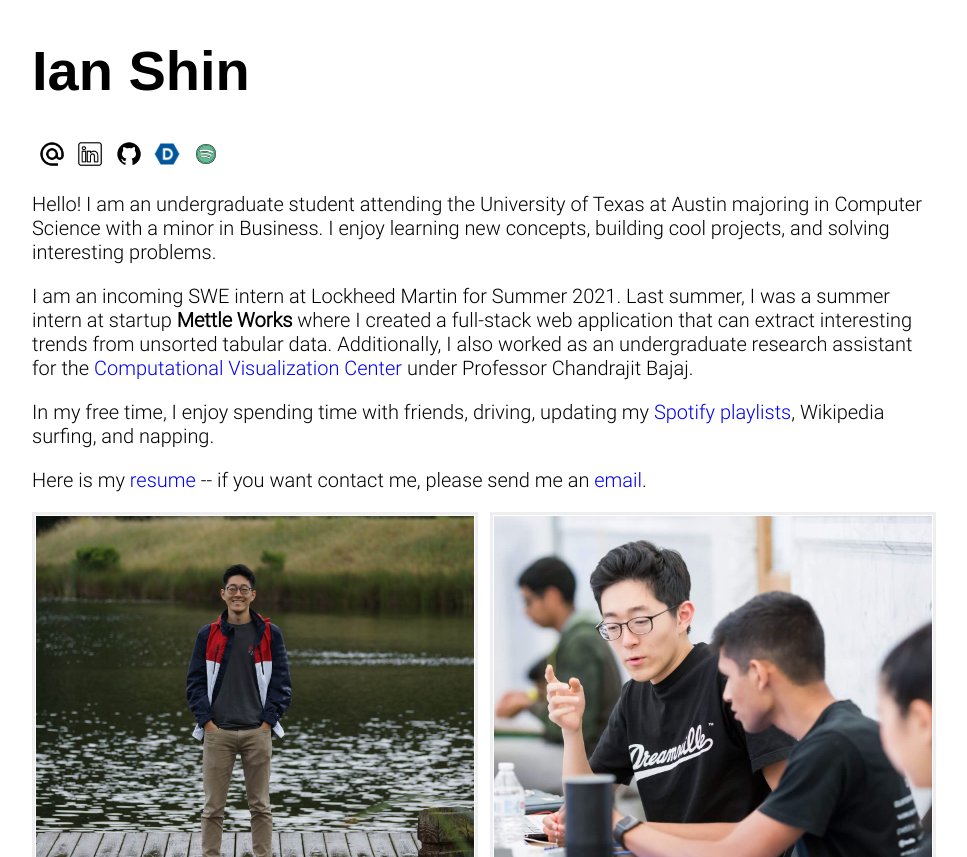
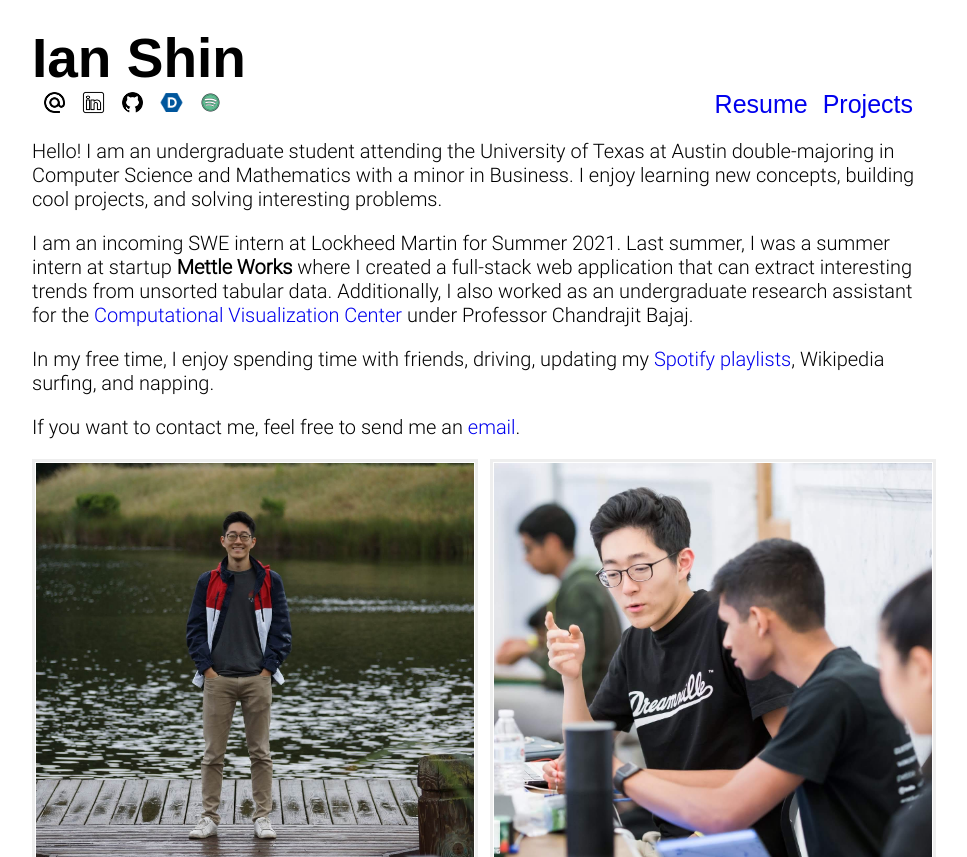
Before and after one commit to ian1780/ian1780.github.io, a website: page index.html in a window 1280 px wide. Shown: the top 857 px of the page, without its empty margins (160-1127 px from the left). Drawn offline with Linux system fonts and the light colour scheme; a web font is replaced by a local one.

Commit message:
11/15/20

```diff
--- a/css/main.css
+++ b/css/main.css
@@ -2,7 +2,6 @@
     font-family: 'Ubuntu';
     src: url("../fonts/Ubuntu/Ubuntu-Medium.ttf");
 }
-
 @font-face {
     font-family: 'Roboto';
     src: url("../fonts/Roboto/Roboto-Light.ttf");
@@ -15,12 +14,20 @@ body {
     margin-bottom: 2%;
 }
 
-#intro {
+#tab {
+    display: inline;
+}
+#name h1 {
+    font-size: 55px;
     font-family: 'Ubuntu', sans-serif;
+    margin-top: 2%;
+    margin-bottom: 0%;
 }
-
-#name {
-    font-size: 28px;
+#navigation a {
+    font-size: 25px;
+    font-family: 'Ubuntu', sans-serif;
+    float: right;
+    margin-right: 15px;
 }
 
 a {
@@ -32,8 +39,8 @@ a:hover {
 }
 
 #icons img {
-    height: 28px;
-    padding-left: 6px;
+    height: 25px;
+    padding-left: 10px;
 }
 #icons a:hover {
     text-decoration: none;
--- a/index.html
+++ b/index.html
@@ -16,11 +16,16 @@
 	<link rel="stylesheet" href="css/main.css">
 </head>
 <body>
-	<div id="header">
 	<header>
 		<div id="intro">
+			<div id="tab">
 				<div id="name">
 					<h1>Ian Shin</h1>
+				</div>
+				<div id="navigation">
+					<a href="projects">Projects</a>
+					<a href="resume/resume.pdf">Resume</a>
+				</div>
 			</div>
 			<div id="icons">
 				<nav>
@@ -43,10 +48,9 @@
 			</div>
 		</div>
 	</header>
-	</div>
 	<div id="info">
 		<p>
-			Hello! I am an undergraduate student attending the University of Texas at Austin majoring in Computer Science with a minor in Business.
+			Hello! I am an undergraduate student attending the University of Texas at Austin double-majoring in Computer Science and Mathematics with a minor in Business.
 			I enjoy learning new concepts, building cool projects, and solving interesting problems.
 		</p>
 		<p>
@@ -60,7 +64,7 @@
 			updating my <a href="https://open.spotify.com/user/ians1780?si=Vgm8-fXNS7K3WHTdXirt_w">Spotify playlists</a>, Wikipedia surfing, and napping.
 		</p>
 		<p>
-			Here is my <a href="resume/resume.pdf">resume</a> -- if you want contact me, please send me an <a href="mailto: is1780utexas.edu">email</a>.
+			If you want to contact me, feel free to send me an <a href="mailto: is1780utexas.edu">email</a>.
 		</p>
 	</div>
 	<div id="photos">
```
Lines whose indentation alone changed are shown as unchanged.
